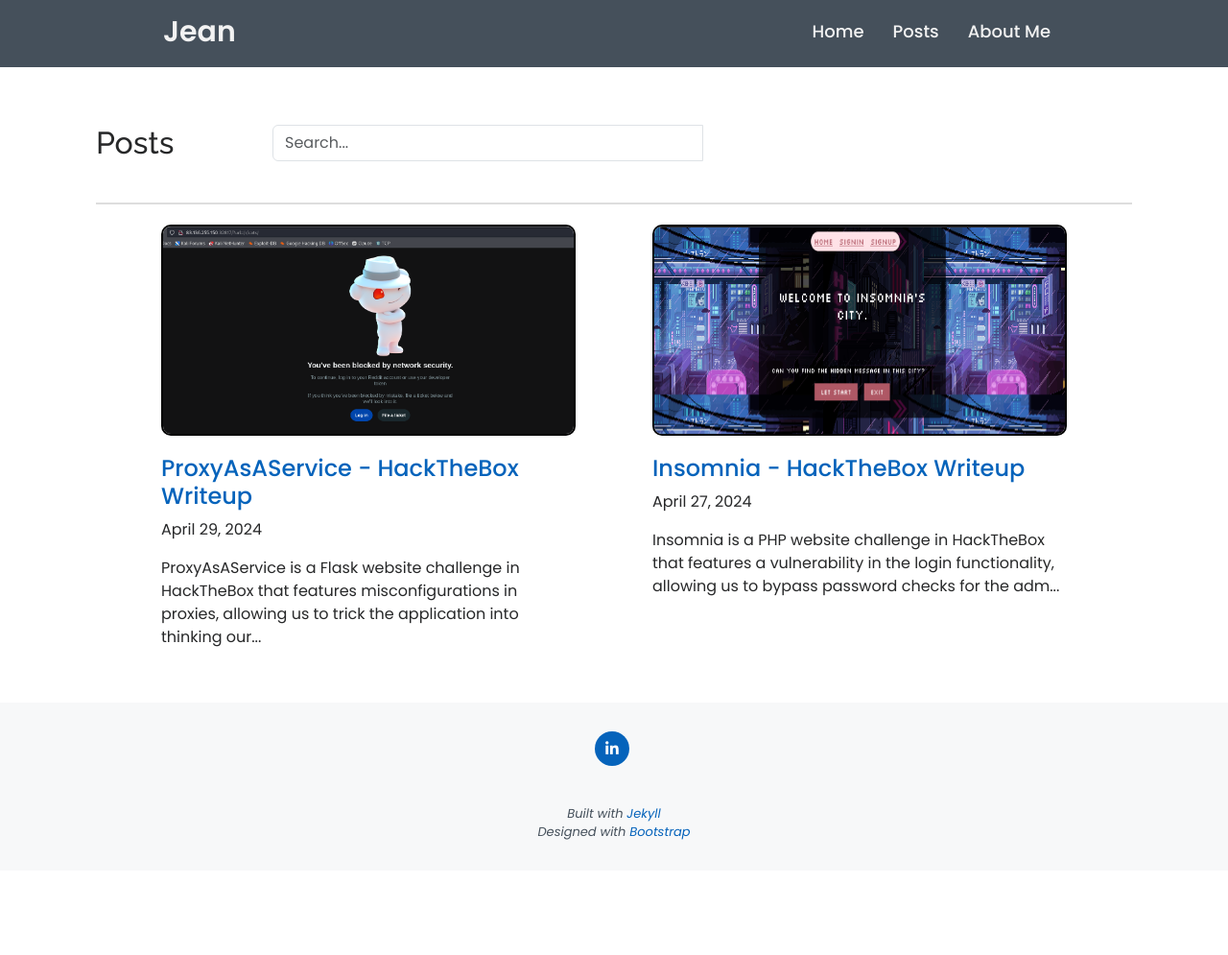
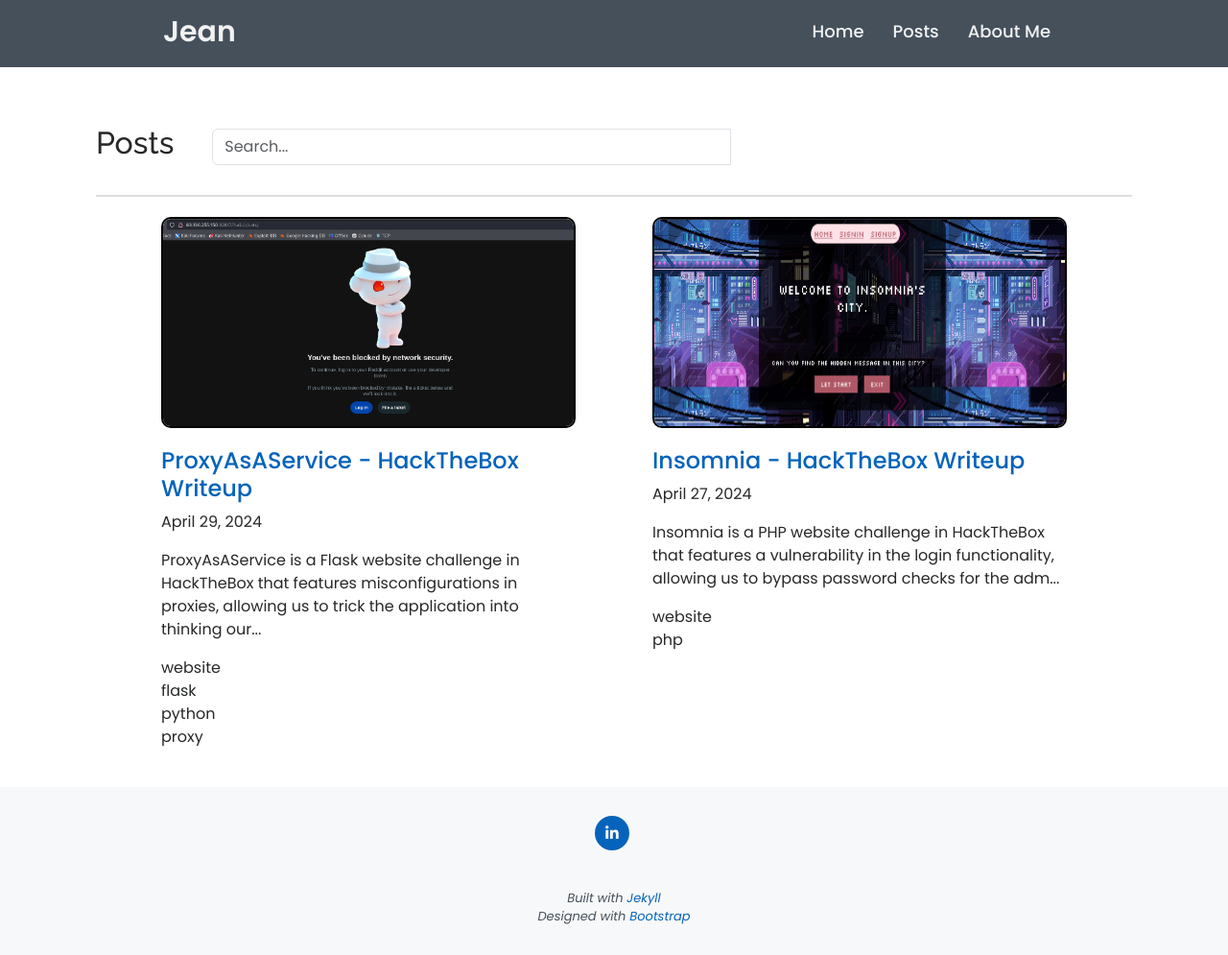
Before and after one commit to Jean2208/MyWebsite, a Jekyll site: the page built from _pages/posts.html, in a window 1280 px wide. Shown: the whole page at 96% size. Built offline with Jekyll 4.4.1, drawn with Linux system fonts in a browser that asks for light colours; before the commit the page ends 907 px from its top, so only the background shows below that.

Commit message:
feat: add tags and change styling of posts page

```diff
--- a/_pages/posts.html
+++ b/_pages/posts.html
@@ -14,6 +14,9 @@
   <link href="/assets/css/style.css" rel="stylesheet" />
   <link href="{{ 'assets/css/posts.css' | relative_url }}" rel="stylesheet" />
   <link href="/assets/css/navbar.css" rel="stylesheet" />
+  <link href="https://fonts.googleapis.com/icon?family=Material+Icons"
+  rel="stylesheet">
+
 
 </head>
 
@@ -30,21 +33,15 @@
 
     <div class="wrapper" data-aos="fade-up">
       <div class="row" data-aos="fade-up">
-        <div class="col-md-2" data-aos="fade-up">
+        <div class="col-12 d-flex align-items-center">
           <h2>Posts</h2>
-        </div>
-        <div class="col-md-10" data-aos="fade-up">
-          <div class="input-group mb-3">
+          <div class="input-group">
             <input type="text" class="form-control" placeholder="Search..." aria-label="Search" />
             <div class="input-group-append">
-              <button class="btn btn-outline-secondary" type="button">
-                <i class="fas fa-search"></i>
-              </button>
             </div>
           </div>
         </div>
       </div>
-
       <div class="top-separator" data-aos="fade-up"></div>
       <div class="post-row">
         {% for post in site.posts %}
@@ -57,6 +54,11 @@
           <p class="excerpt">
             {{ post.excerpt | strip_html | truncate: 160 }}
           </p>
+          {% for tag in post.tags %}
+          <div class="tag">
+            <span class="tag-label">{{ tag }}</span>
+          </div>
+          {% endfor %}
         </div>
         {% endfor %}
       </div>
--- a/_posts/2024-27-04-insomnia-htb.md
+++ b/_posts/2024-27-04-insomnia-htb.md
@@ -3,6 +3,7 @@
 title:  "Insomnia - HackTheBox Writeup"
 date: "2024-04-27"
 image: "/assets/img/insomnia/homescreen.png"
+tags: ["website", "php"]
 ---
 
 Insomnia is a PHP website challenge in HackTheBox that features a vulnerability in the login functionality, allowing us to bypass password checks for the administrator user.
--- a/_posts/2024-29-04-proxyasaservice-htb.md
+++ b/_posts/2024-29-04-proxyasaservice-htb.md
@@ -3,6 +3,7 @@
 title:  "ProxyAsAService - HackTheBox Writeup"
 date: "2024-04-29"
 image: "/assets/img/proxyasaservice/homepage.png"
+tags: ["website", "flask", "python", "proxy"]
 ---
 
 
```
Also changed, not shown: other parts of _pages/posts.html (+26 -0 lines). Lines whose indentation alone changed are shown as unchanged.
